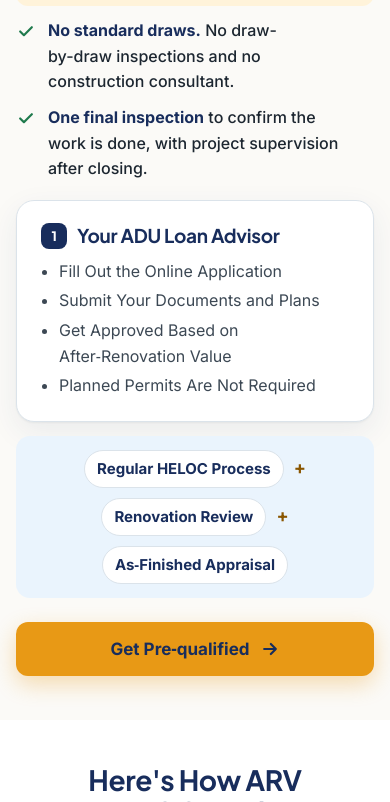
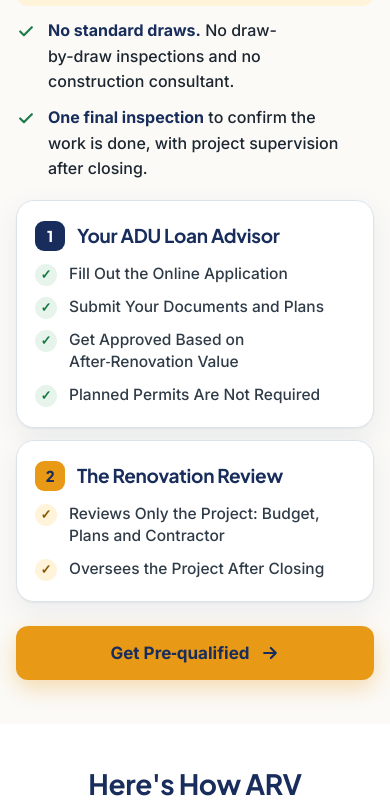
Before and after one commit to PatCollins-14/financemyadu, a plain HTML site: page landing/index.src.html in a window 390 px wide. Shown: the part 3665-4467 px from the top of the page. Drawn offline with Linux system fonts and the light colour scheme.

Commit message:
Landing: remove process pills, balance the two What It Is boxes (D97)
Co-Authored-By: Claude Opus 5.5 <noreply@anthropic.com>

```diff
--- a/landing/index.src.html
+++ b/landing/index.src.html
@@ -133,7 +133,7 @@ section.band{padding:88px 0}
 .kit-note{font-size:13.5px;color:var(--muted);text-align:center;max-width:820px;margin:16px auto 0}
 
 /* what it is */
-.what{display:grid;grid-template-columns:1fr 1fr;gap:48px;align-items:start}
+.what{display:grid;grid-template-columns:1fr 1fr;gap:48px;align-items:stretch}
 .what .big{font:700 clamp(22px,2.4vw,28px)/1.3 var(--serif);color:var(--navy-deep);margin:0 0 18px;text-wrap:balance}
 .what .big em{font-style:normal;color:var(--orange-ink)}
 .points{list-style:none;margin:0;padding:0;display:grid;gap:14px}
@@ -141,15 +141,15 @@ section.band{padding:88px 0}
 .points li svg{flex:none;margin-top:3px}
 .points li span b{color:var(--navy-deep)}
 .points li.cash{background:var(--orange-soft);border-radius:12px;padding:12px 14px;margin:2px 0}
-.teams{display:grid;gap:14px}
-.team{background:#fff;border:1px solid var(--line);border-radius:18px;padding:22px 24px;box-shadow:var(--shadow)}
-.team h3{font-size:19px;display:flex;align-items:center;gap:10px;margin-bottom:10px}
-.team h3 i{font:800 13px/26px var(--serif);width:26px;height:26px;border-radius:8px;text-align:center;font-style:normal;background:var(--navy-deep);color:#fff;flex:none}
+.teams{display:flex;flex-direction:column;gap:16px}
+.team{flex:1 1 auto;display:flex;flex-direction:column;justify-content:center;background:#fff;border:1px solid var(--line);border-radius:18px;padding:26px 28px;box-shadow:var(--shadow)}
+.team h3{font-size:21px;display:flex;align-items:center;gap:12px;margin-bottom:16px}
+.team h3 i{font:800 15px/30px var(--serif);width:30px;height:30px;border-radius:9px;text-align:center;font-style:normal;background:var(--navy-deep);color:#fff;flex:none}
 .team.reno h3 i{background:var(--orange);color:var(--navy-deep)}
-.team ul{margin:0;padding:0 0 0 18px;color:#3c4854;display:grid;gap:4px}
-.plus{display:flex;align-items:center;justify-content:center;gap:10px;flex-wrap:wrap;font-weight:700;color:var(--navy-deep);font-size:15px;background:var(--sky);border-radius:14px;padding:14px}
-.plus span{background:#fff;border:1px solid var(--line);border-radius:999px;padding:6px 12px}
-.plus b{color:var(--orange-ink);font-size:18px}
+.team ul{margin:0;padding:0;list-style:none;color:#2f3b47;display:grid;gap:12px;font-size:16.5px;font-weight:500;line-height:1.45}
+.team li{display:flex;gap:12px;align-items:flex-start}
+.team li::before{content:"\2713";flex:none;width:22px;height:22px;border-radius:50%;background:var(--green-soft);color:#147a3f;font:900 13px/22px Arial,sans-serif;text-align:center;margin-top:1px}
+.team.reno li::before{background:var(--orange-soft);color:var(--orange-ink)}
 
 /* example breakdowns */
 .how-limit{max-width:980px;margin:0 auto 34px;display:grid;grid-template-columns:1fr 1fr;gap:14px}
@@ -392,7 +392,10 @@ footer .eho img{width:44px;height:auto;flex:none}
   /* what it is: keep the points, drop the two-team boxes */
   .what{gap:18px}
   .what .big{font-size:20px}
-  .teams .team.reno{display:none}
+  .teams{gap:12px}
+  .team{padding:20px 18px}
+  .team h3{font-size:19px;margin-bottom:12px}
+  .team ul{font-size:15.5px;gap:10px}
   .points{gap:10px}
   /* examples: swipe one card at a time; keep the math and the outcome */
   .how-limit{display:none}
@@ -578,7 +581,6 @@ footer .eho img{width:44px;height:auto;flex:none}
       <div class="teams">
         <div class="team"><h3><i>1</i>Your ADU Loan Advisor</h3><ul><li>Fill Out the Online Application</li><li>Submit Your Documents and Plans</li><li>Get Approved Based on After&#8209;Renovation Value</li><li>Planned Permits Are Not Required</li></ul></div>
         <div class="team reno"><h3><i>2</i>The Renovation Review</h3><ul><li>Reviews Only the Project: Budget, Plans and Contractor</li><li>Oversees the Project After Closing</li></ul></div>
-        <div class="plus"><span>Regular HELOC Process</span><b>+</b><span>Renovation Review</span><b>+</b><span>As&#8209;Finished Appraisal</span></div>
       </div>
     </div>
     <div class="mid-cta">
```
Also changed, not shown: landing/index.html (+13 -11 lines), 1 other file.
